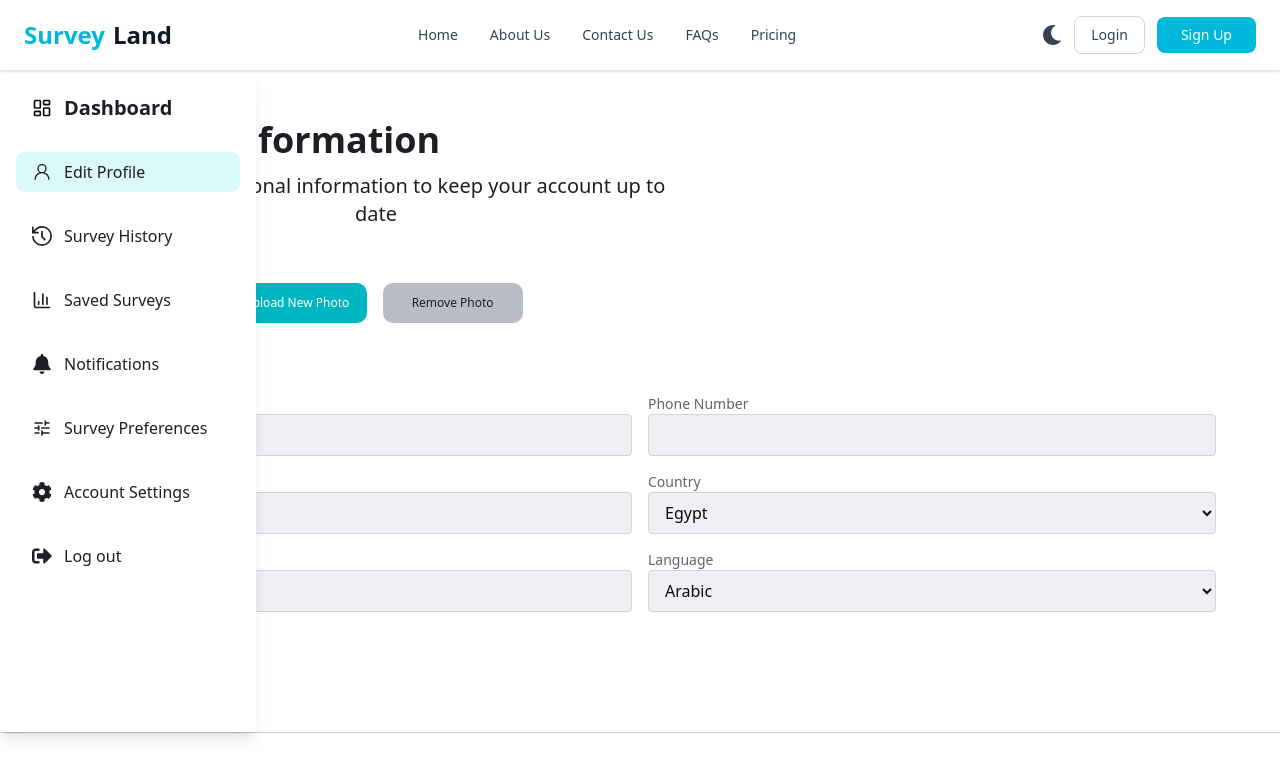
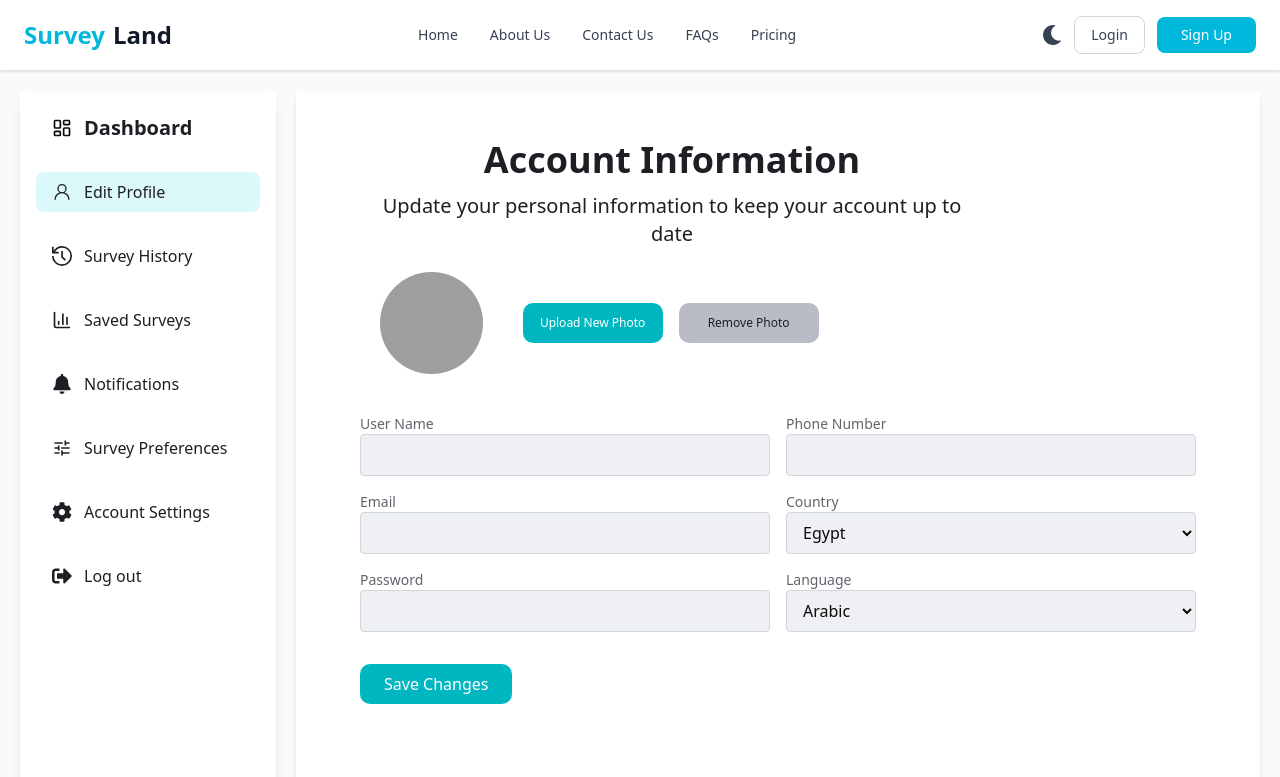
Before and after one commit to YoussefAbdelrazk/Survey-Landing, a React (Vite) app: page /profile in a window 1280 px wide. Shown: the top 777 px of the page. Built offline with nearby package versions, Linux system fonts and the light colour scheme; grey boxes are pictures that could not be loaded.

Commit message:
fix: profile bg theme

```diff
--- a/src/components/Dashboard.jsx
+++ b/src/components/Dashboard.jsx
@@ -57,7 +57,7 @@ export default function Dashboard() {
     <div className="relative flex">
       {/* Toggle Button (Visible only on small screens) */}
       <button
-        className="absolute top-1 left-4 -translate-x-1/2  translate-y-1/2 z-50  p-2 text-primary-text rounded-full shadow lg:hidden cursor-pointer transition-colors duration-300 ease-in-out hover:bg-gray-100 dark:hover:bg-gray-800"
+        className="absolute top-1 left-2  -translate-x-1/2  translate-y-1/2 z-50  p-2 text-primary-text rounded-full shadow lg:hidden cursor-pointer transition-colors duration-300 ease-in-out hover:bg-gray-100 dark:hover:bg-gray-800"
         onClick={() => setIsOpen(!isOpen)}
       >
         {isOpen ? (
@@ -70,11 +70,13 @@ export default function Dashboard() {
       {/* Sidebar */}
       <aside
         className={`
-          absolute top-0 left-0 h-full w-64 bg-white dark:bg-black shadow-lg p-4 z-40
-          transition-transform duration-300 ease-in-out
-          ${isOpen ? "translate-x-0" : "-translate-x-full"}
-          lg:translate-x-0
-        `}
+    bg-white dark:bg-black shadow-lg p-4 w-64
+    transition-transform duration-300 ease-in-out
+    h-screen
+    ${isOpen ? "translate-x-0" : "-translate-x-full"}
+    absolute z-40 top-0 left-0
+    lg:static lg:translate-x-0 lg:z-auto lg:block
+  `}
       >
         <nav className="flex flex-col gap-6">
           <div className="flex h-10 py-3 px-4 gap-3 items-center">
--- a/src/components/ProfileForm.jsx
+++ b/src/components/ProfileForm.jsx
@@ -9,11 +9,10 @@ const ProfileForm = () => {
 
   const onSubmit = (data) => {
     console.log(data);
-    // Handle form submission logic here
   };
 
   return (
-    <form onSubmit={handleSubmit(onSubmit)} className="space-y-4 w-full">
+    <form onSubmit={handleSubmit(onSubmit)} className="space-y-4 w-full ">
       <div className="grid grid-cols-1 md:grid-cols-2 gap-4">
         {/* User Name */}
         <div>
--- a/src/pages/Profile.jsx
+++ b/src/pages/Profile.jsx
@@ -4,12 +4,14 @@ import ProfileForm from "../components/ProfileForm";
 
 export default function Profile() {
   return (
-    <div className="flex bg-gray-50 border-b" >
+    <div className="flex gap-5 p-5 min-h-screen bg-gray-50 dark:bg-gray-800">
       {/* Sidebar */}
-      <Dashboard />
+      <div className="">
+        <Dashboard />
+      </div>
 
       {/* Main Content */}
-      <section className="flex flex-1 flex-col gap-6 w-full lg:w-[960px] px-4 md:px-8 lg:px-16 py-3 md:py-6 lg:py-12 shadow-md bg-white dark:bg-black">
+      <section className="flex flex-1 flex-col gap-6 px-4 md:px-8 lg:px-16 py-3 md:py-6 lg:py-12 shadow-md bg-white dark:bg-black">
         <Heading />
         <div className="flex flex-col gap-40 md:gap-10">
           <Image />
@@ -23,7 +25,7 @@ export default function Profile() {
 const Heading = () => {
   return (
     <div className="flex flex-col  justify-center items-cetner gap-3 w-full lg:w-[624px] ">
-      <h1 className="text-2xl  md:text-3xl lg:text-4xl font-bold text-primary-text dark:text-primary-text ">
+      <h1 className="text-2xl  md:text-3xl lg:text-4xl font-bold text-primary-text dark:text-primary- text text-center">
         Account Information
       </h1>
       <p className="text-primary-text text-center md:text-lg lg:text-xl">
```
